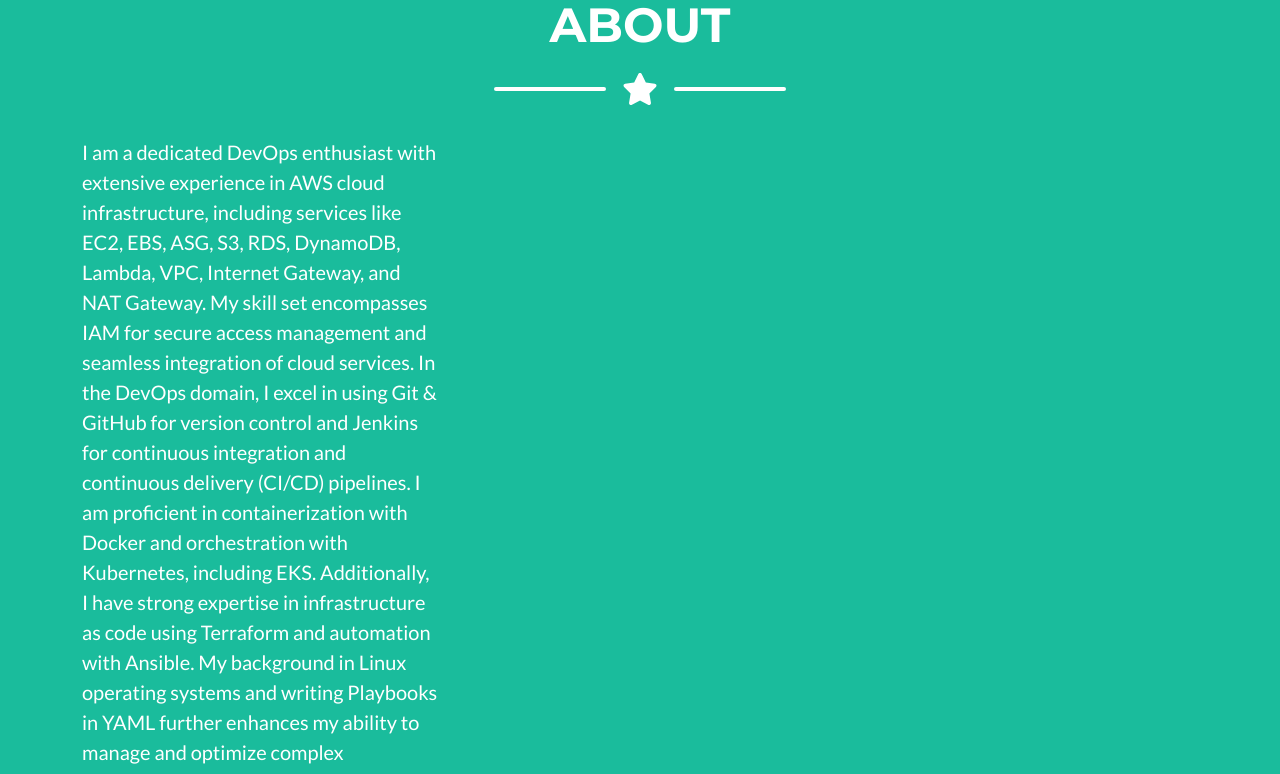
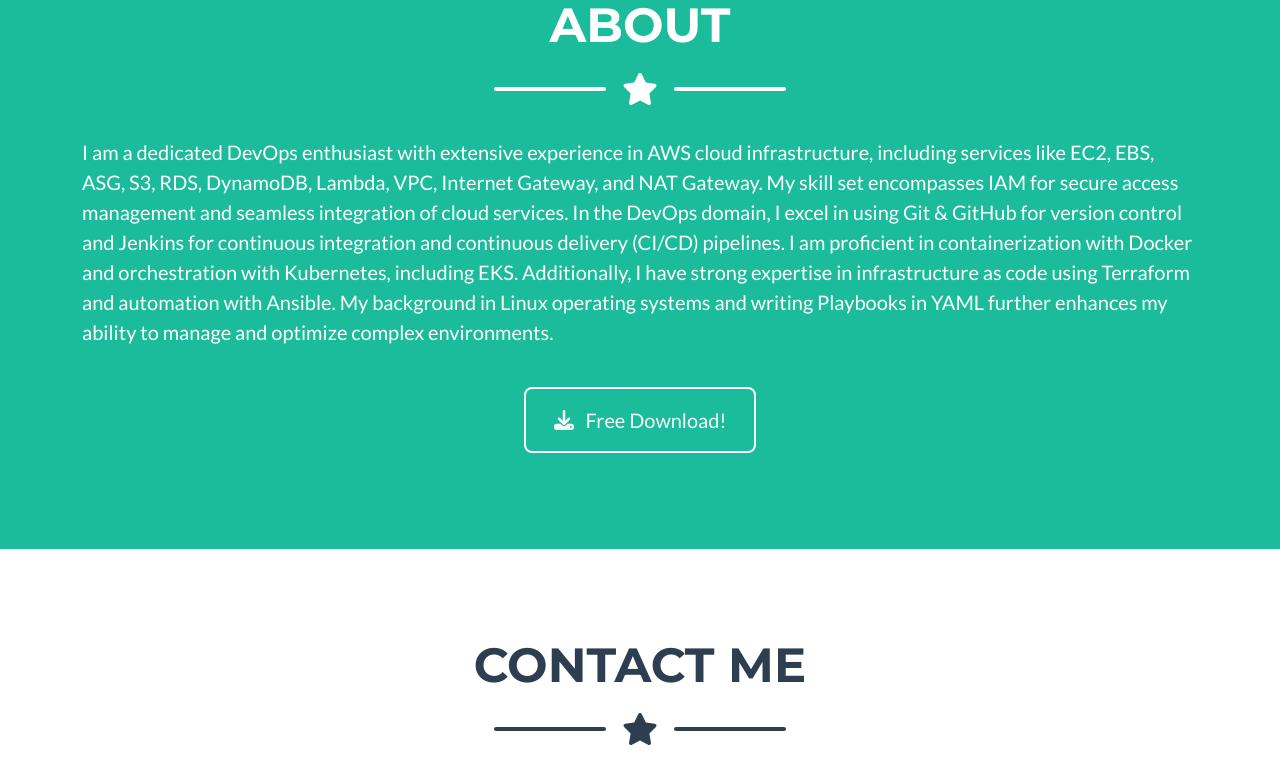
Before and after one commit to AbdulRehaman9/Portfolio, a plain HTML site: page index.html in a window 1280 px wide. Shown: the part 1760-2534 px from the top of the page. Drawn offline with nearby package versions, Linux system fonts and the light colour scheme.

Commit message:
new index file

```diff
--- a/index.html
+++ b/index.html
@@ -134,7 +134,7 @@
                 </div>
                 <!-- About Section Content-->
                 <div class="row">
-                    <div class="col-lg-4 text-justify"><p class="lead">I am a dedicated DevOps enthusiast with extensive experience in AWS cloud infrastructure, including services like EC2, EBS, ASG, S3, RDS, DynamoDB, Lambda, VPC, Internet Gateway, and NAT Gateway. My skill set encompasses IAM for secure access management and seamless integration of cloud services. In the DevOps domain, I excel in using Git & GitHub for version control and Jenkins for continuous integration and continuous delivery (CI/CD) pipelines. I am proficient in containerization with Docker and orchestration with Kubernetes, including EKS. Additionally, I have strong expertise in infrastructure as code using Terraform and automation with Ansible. My background in Linux operating systems and writing Playbooks in YAML further enhances my ability to manage and optimize complex environments.</p></div>
+                    <div class="text-justify"><p class="lead">I am a dedicated DevOps enthusiast with extensive experience in AWS cloud infrastructure, including services like EC2, EBS, ASG, S3, RDS, DynamoDB, Lambda, VPC, Internet Gateway, and NAT Gateway. My skill set encompasses IAM for secure access management and seamless integration of cloud services. In the DevOps domain, I excel in using Git & GitHub for version control and Jenkins for continuous integration and continuous delivery (CI/CD) pipelines. I am proficient in containerization with Docker and orchestration with Kubernetes, including EKS. Additionally, I have strong expertise in infrastructure as code using Terraform and automation with Ansible. My background in Linux operating systems and writing Playbooks in YAML further enhances my ability to manage and optimize complex environments.</p></div>
                     <!-- <div class="col-lg-4 me-auto"><p class="lead">You can create your own custom avatar for the masthead, change the icon in the dividers, and add your email address to the contact form to make it fully functional!</p></div>-->
                 </div>
                 <!-- About Section Button-->
```
